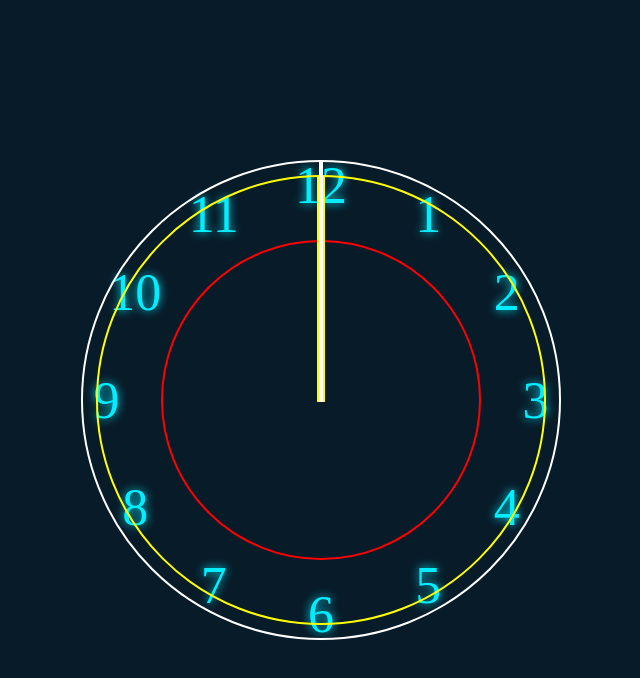
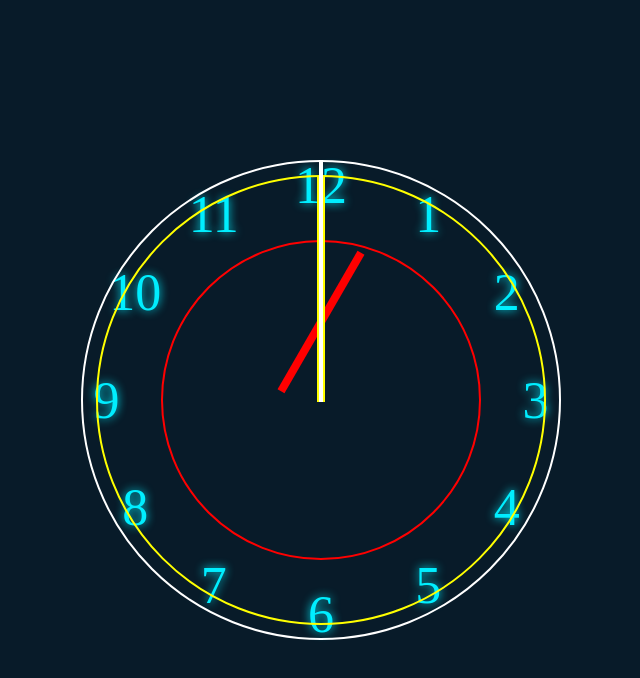
Before and after one commit to MustafaHasan972/Analog-Clock, a plain HTML site: page index.html in a window 1280 px wide. Shown: the whole page, without its empty margins (319-959 px from the left). Drawn offline with Linux system fonts and the light colour scheme.

Commit message:
updated file

```diff
--- a/style.css
+++ b/style.css
@@ -73,6 +73,7 @@ body {
   /* half of parent height */
   height: 160px;
   background: red;
+  transform: rotate(30deg);
 }
 
 .hands-box .minutes {
```
